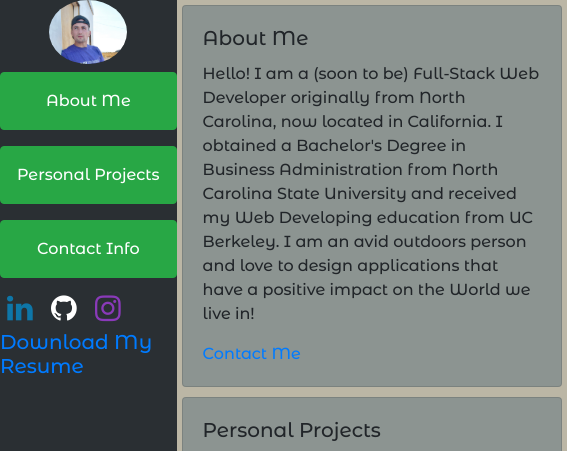
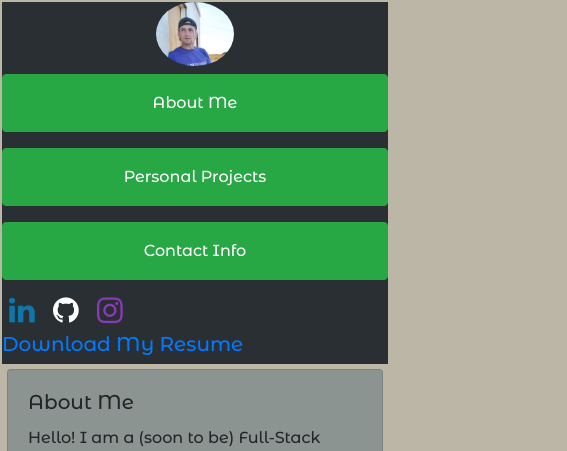
Before and after one commit to maweiche/pro_portfolio, a plain HTML site: page index.html in a window 390 px wide. Shown: the top 451 px of the page, 567 px wide, since content can reach past the window. Drawn offline with nearby package versions, Linux system fonts and the light colour scheme.

Commit message:
css, added mobile screen format responsiveness

```diff
--- a/assets/style.css
+++ b/assets/style.css
@@ -8,6 +8,11 @@ body {
 
 .nav{
     background-color: #2A2F33;
+    /* align-items: center; */
+}
+
+#icons {
+    align-items: center;
 }
 
 #profilePic {
@@ -93,3 +98,14 @@ body {
         transform: rotate(360deg);
     }
 }
+
+@media screen and (max-width: 778px) {
+    main,
+    nav {
+        flex-direction: column;
+    }
+    body{
+        width: auto;
+        margin: 2px;
+    }
+}
```
